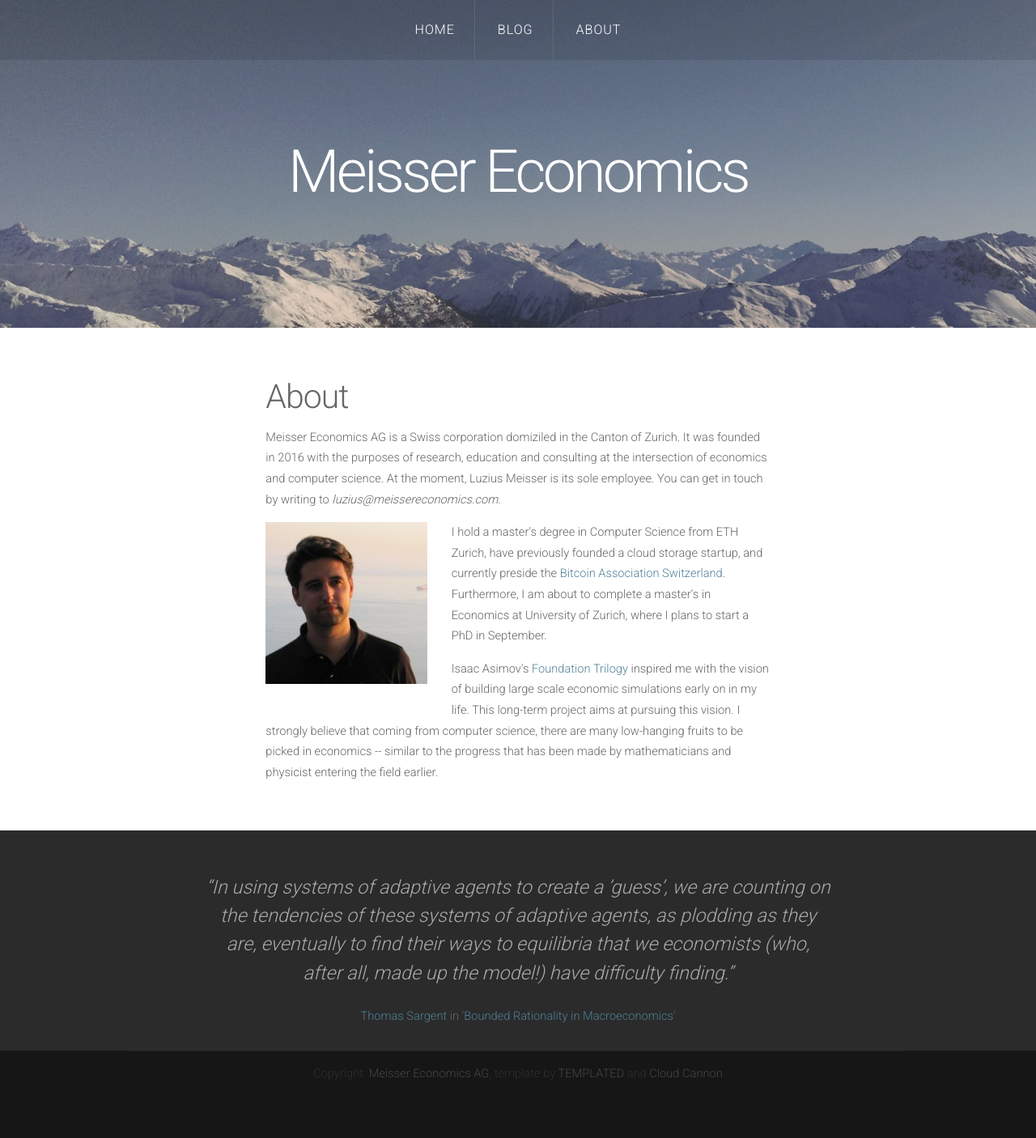
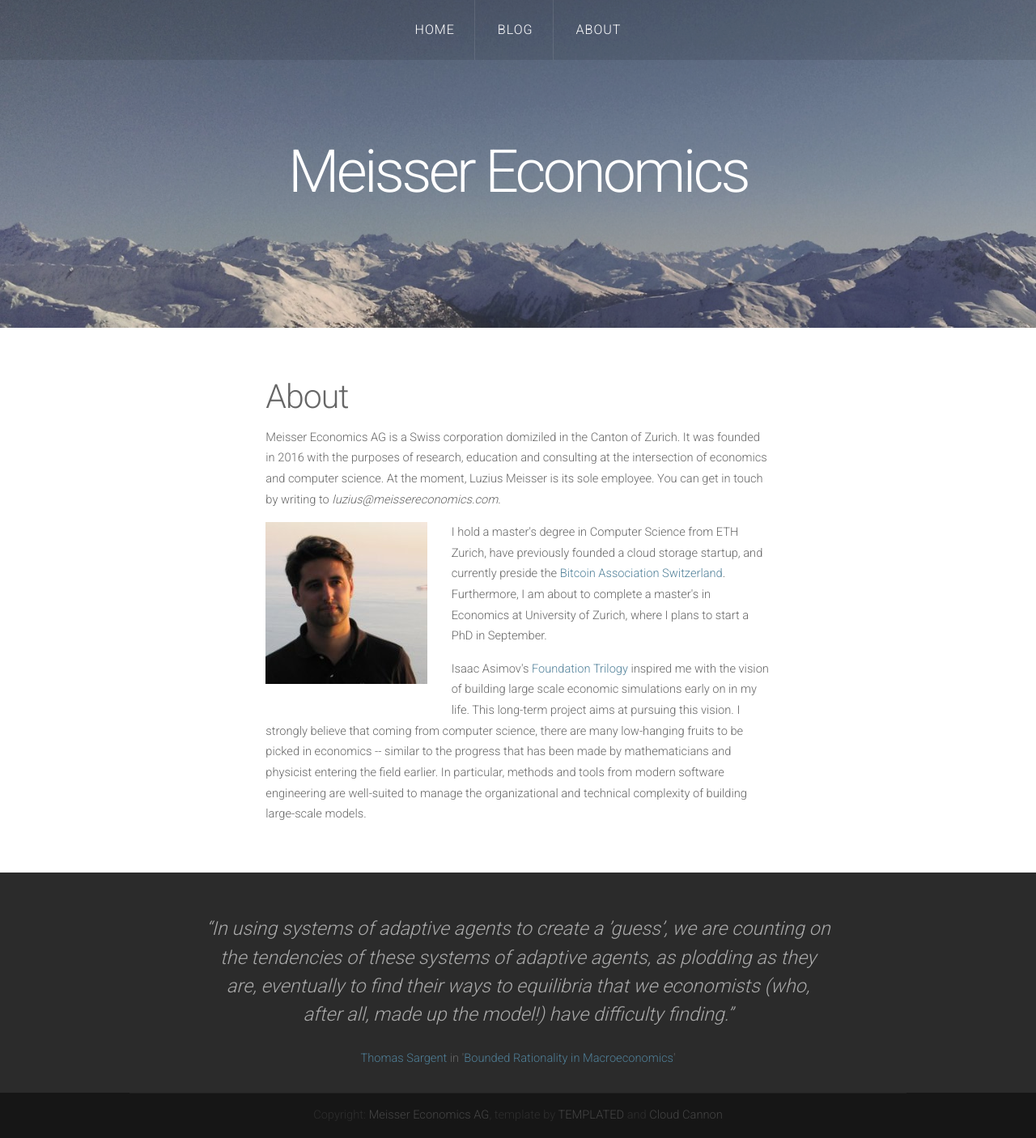
Before and after one commit to meisserecon/www, a Jekyll site: the page built from about.md, in a window 1280 px wide. Shown: the whole page at 81% size. Built offline with Jekyll 4.4.1, drawn with Linux system fonts in a browser that asks for light colours; nearby versions of some CDN libraries; before the commit the page ends 1354 px from its top, so only the background shows below that.

Commit message:
Update about.md

```diff
--- a/about.md
+++ b/about.md
@@ -7,4 +7,4 @@
 
 <p><img src="/assets/images/luzius.jpg" alt="" class="image left"> I hold a master's degree in Computer Science from ETH Zurich, have previously founded a cloud storage startup, and currently preside the <a href="http://bitcoinassociation.ch/">Bitcoin Association Switzerland</a>. Furthermore, I am about to complete a master's in Economics at University of Zurich, where I plans to start a PhD in September.</p>
 
-<p>Isaac Asimov's <a href="https://en.wikipedia.org/wiki/Foundation_series">Foundation Trilogy</a> inspired me with the vision of building large scale economic simulations early on in my life. This long-term project aims at pursuing this vision. I strongly believe that coming from computer science, there are many low-hanging fruits to be picked in economics -- similar to the progress that has been made by mathematicians and physicist entering the field earlier.</p>
+<p>Isaac Asimov's <a href="https://en.wikipedia.org/wiki/Foundation_series">Foundation Trilogy</a> inspired me with the vision of building large scale economic simulations early on in my life. This long-term project aims at pursuing this vision. I strongly believe that coming from computer science, there are many low-hanging fruits to be picked in economics -- similar to the progress that has been made by mathematicians and physicist entering the field earlier. In particular, methods and tools from modern software engineering are well-suited to manage the organizational and technical complexity of building large-scale models.</p>
```
